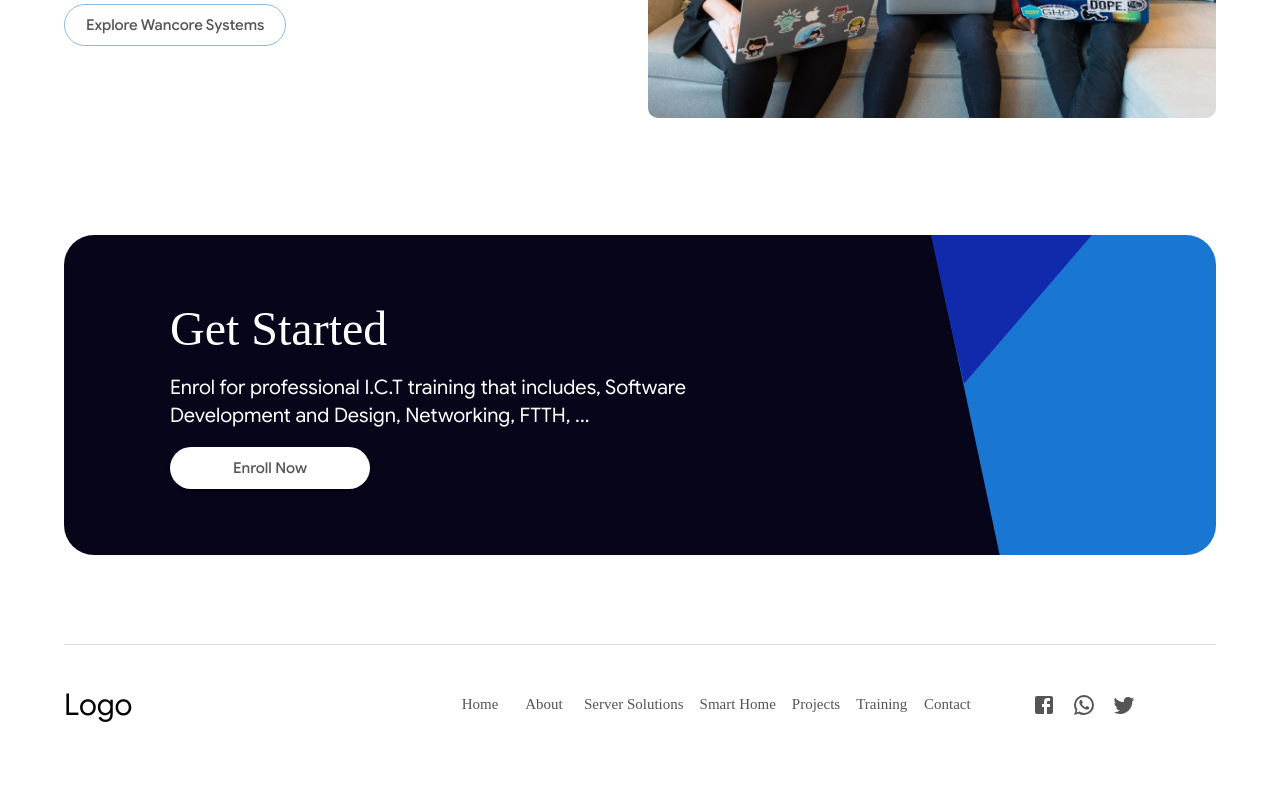
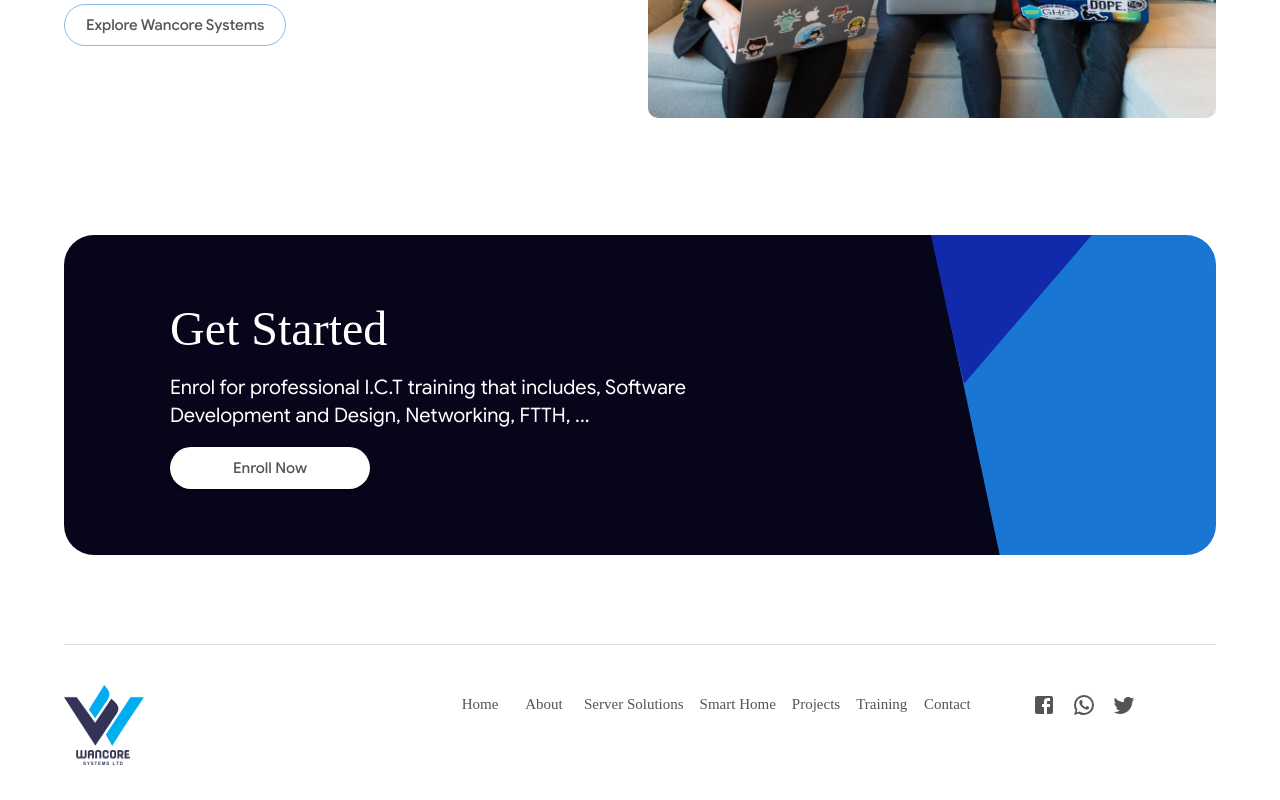
Before and after one commit to basitng/wancore2, a React (Create React App) app: page / in a window 1280 px wide. Shown: the part 3671-4471 px from the top of the page. Before the commit the page ends 4426 px from the top, so only its background shows below. Built offline with nearby package versions, Linux system fonts and the light colour scheme; a web font is replaced by a local one.

Commit message:
added logo to footer

```diff
--- a/src/components/Footer.js
+++ b/src/components/Footer.js
@@ -17,6 +17,7 @@ import {
 } from "@mui/material";
 import { nanoid } from "nanoid";
 import React from "react";
+import logo from "../assets/logo.png";
 import { Link } from "react-router-dom";
 
 export default function Footer() {
@@ -55,7 +56,7 @@ export default function Footer() {
           sx={{ color: "#555", width: "100%", height: "20px", mb: 5 }}
         ></Divider>
         <Grid item xs={12} md={4} sm={12}>
-          <Typography variant="h5">Logo</Typography>
+          <img src={logo} style={{ width: "80px", height: "80px" }} />
         </Grid>
         <Grid item xs={12} md={6} sm={12}>
           <Box
```
